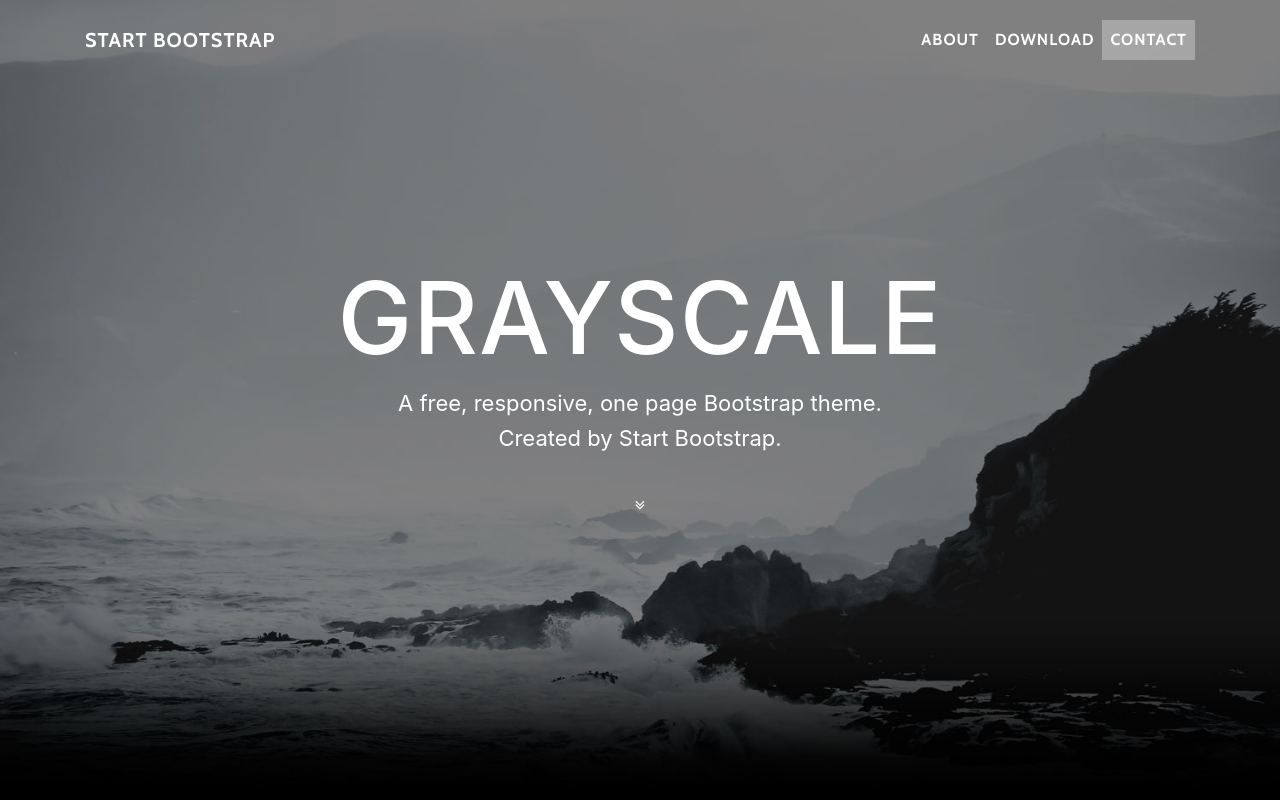
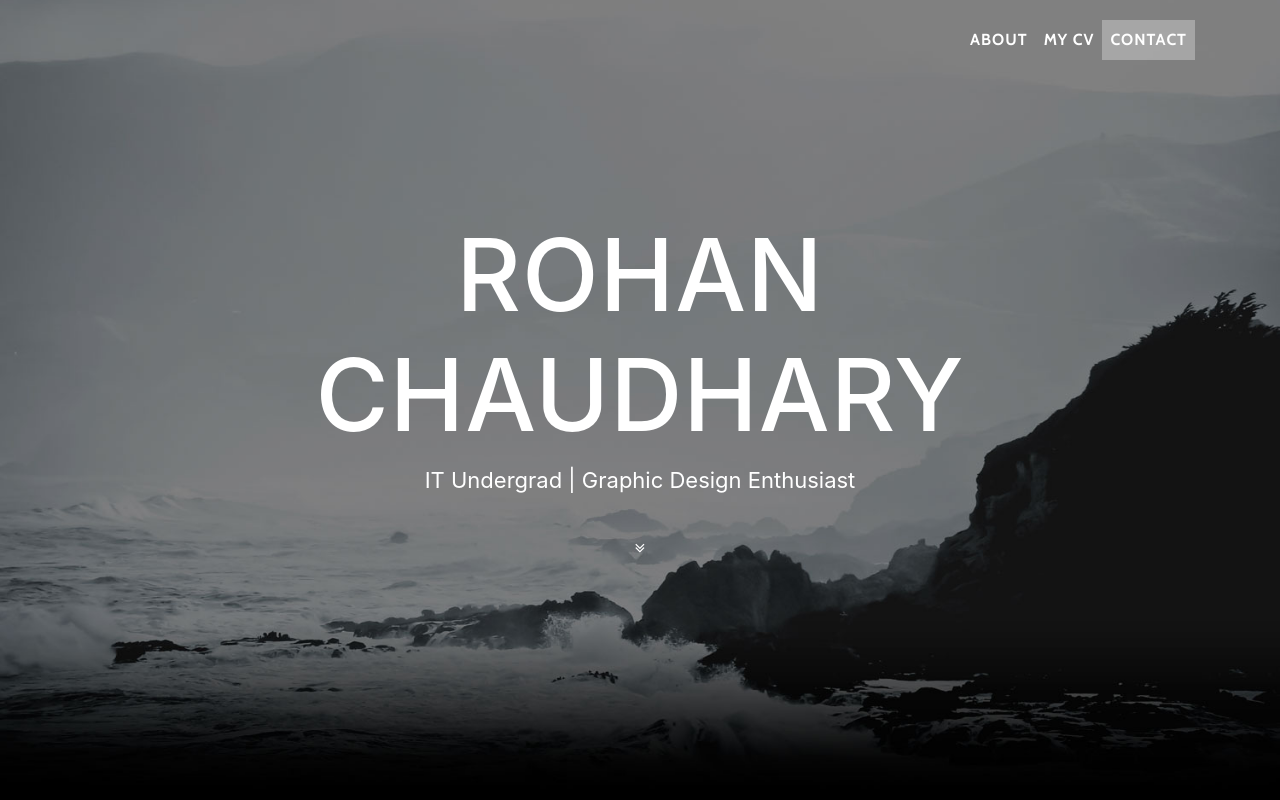
Before and after one commit to rohanrc1997/about, a website with bundled scripts: page index.html in a window 1280 px wide. Shown: the top 800 px of the page. Built offline with nearby package versions, Linux system fonts and the light colour scheme.

Commit message:
Update index.html

```diff
--- a/index.html
+++ b/index.html
@@ -28,7 +28,7 @@
     <!-- Navigation -->
     <nav class="navbar navbar-expand-lg navbar-light fixed-top" id="mainNav">
       <div class="container">
-        <a class="navbar-brand js-scroll-trigger" href="#page-top">Start Bootstrap</a>
+        <a class="navbar-brand js-scroll-trigger" href="#page-top"></a>
         <button class="navbar-toggler navbar-toggler-right" type="button" data-toggle="collapse" data-target="#navbarResponsive" aria-controls="navbarResponsive" aria-expanded="false" aria-label="Toggle navigation">
           Menu
           <i class="fa fa-bars"></i>
@@ -39,7 +39,7 @@
               <a class="nav-link js-scroll-trigger" href="#about">About</a>
             </li>
             <li class="nav-item">
-              <a class="nav-link js-scroll-trigger" href="#download">Download</a>
+              <a class="nav-link js-scroll-trigger" href="#download">My CV</a>
             </li>
             <li class="nav-item">
               <a class="nav-link js-scroll-trigger" href="#contact">Contact</a>
@@ -55,9 +55,8 @@
         <div class="container">
           <div class="row">
             <div class="col-lg-8 mx-auto">
-              <h1 class="brand-heading">Grayscale</h1>
-              <p class="intro-text">A free, responsive, one page Bootstrap theme.
-                <br>Created by Start Bootstrap.</p>
+              <h1 class="brand-heading">Rohan Chaudhary</h1>
+              <p class="intro-text">IT Undergrad | Graphic Design Enthusiast</p>
               <a href="#about" class="btn btn-circle js-scroll-trigger">
                 <i class="fa fa-angle-double-down animated"></i>
               </a>
```
